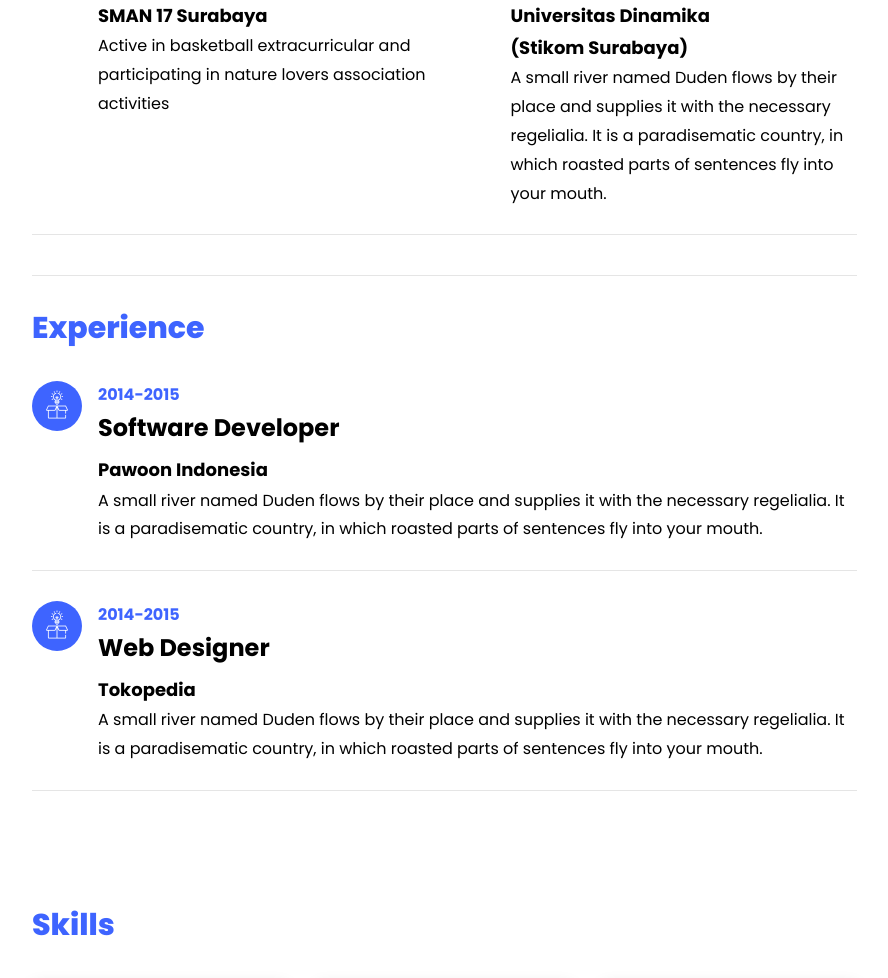
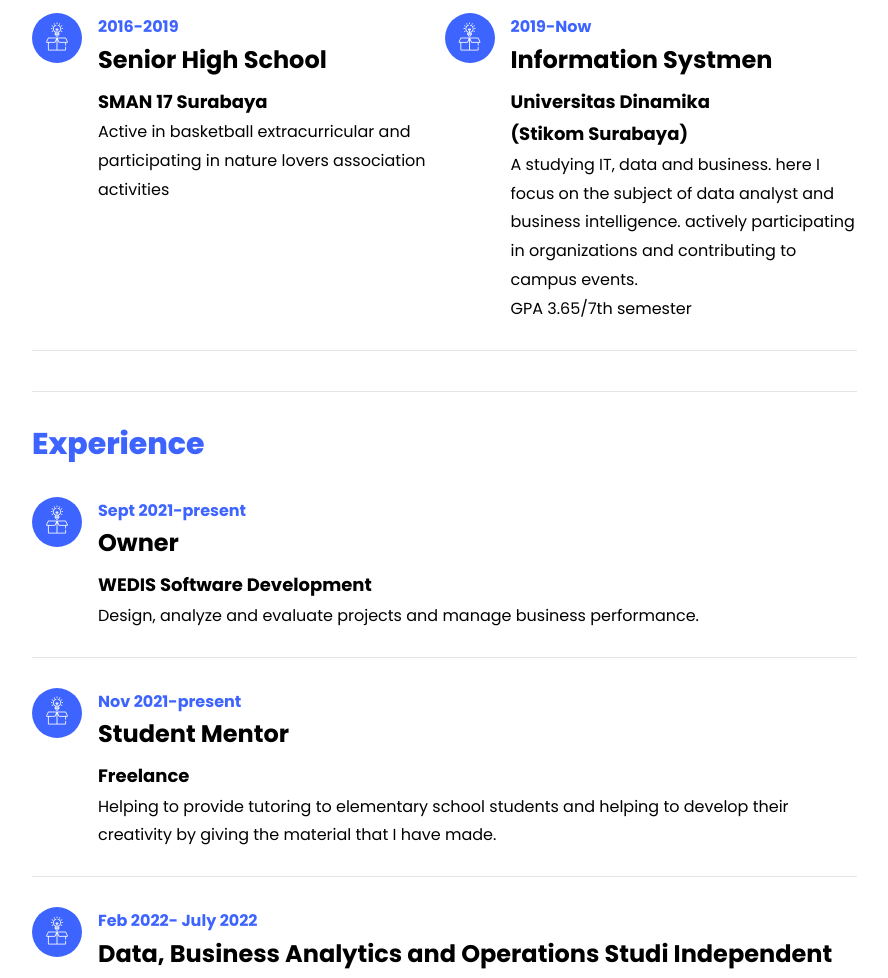
Before and after one commit to aprilianina/aprilianina.github.io, a plain HTML site: page index.html in a window 1280 px wide. Shown: the part 1822-2800 px from the top of the page, without its empty margins (338-1226 px from the left). Drawn offline with Linux system fonts and the light colour scheme; files whose address does not match are found by name.

Commit message:
add experience

```diff
--- a/index.html
+++ b/index.html
@@ -58,7 +58,7 @@
 						<h1>Apriliani Nur Afifah</h1>
 						<h2>I'm a
 							<span class="txt-rotate" data-period="2000"
-								data-rotate='[ "Data Enthusiast.", "Business Enthusiast" ]'></span>
+								data-rotate='[ "Data Enthusiast.", "Business Analyst" ]'></span>
 						</h2>
 					</div>
 				</div>
@@ -79,7 +79,7 @@
 					<div class="img-about img d-flex align-items-stretch">
 						<div class="overlay"></div>
 						<div class="img d-flex align-self-stretch align-items-center"
-							style="background-image:url(images/fotoapril.png);">
+							style="background-image:url(images/photo.png);">
 						</div>
 					</div>
 				</div>
@@ -88,7 +88,7 @@
 						<div class="col-md-12 heading-section ftco-animate">
 							<h1 class="big">About</h1>
 							<h2 class="mb-4">About Me</h2>
-							<p>My name is April, I am a 6th semester student of the Faculty of Technology and Informatics. Interested in data and business. I like to explore to learn new things that I have not or did not get in the lecture class. I have an open mind, optimistic, good communication and teamwork. I can see a picture of myself in the next 5-10 years because I am a visionary.</p>
+							<p>My name is April, I am an 8th semester student of the Faculty of Technology and Informatics. I am interested in data and business. This is proven by my current position as owner of a software development business. During my studies, I also actively participated in organizations with my achievements as Chairperson of the Student Association and moderator in several major events on campus. and being a moderator in several major events on campus. I am also communicative, visionary and innovative.</p>
 							<ul class="about-info mt-4 px-md-0 px-2">
 								<li class="d-flex"><span>Name:</span> <span>Apriliani Nur Afifah</span></li>
 								<li class="d-flex"><span>Date of birth:</span> <span>April 25, 2001</span></li>
@@ -150,9 +150,9 @@
 								<span class="date">2019-Now</span>
 								<h2>Information Systmen</h2>
 								<span class="position">Universitas Dinamika <br> (Stikom Surabaya)</span>
-								<p>A small river named Duden flows by their place and supplies it with the necessary
-									regelialia. It is a paradisematic country, in which roasted parts of sentences fly
-									into your mouth.</p>
+								<p>A studying IT, data and business. here I focus on the subject of data analyst and business intelligence. actively participating in organizations and contributing to campus events. <br>
+									GPA 3.65/7th semester
+									</p>
 							</div>
 						</div>
 					</div>
@@ -164,12 +164,10 @@
 								<span class="flaticon-ideas"></span>
 							</div>
 							<div class="text pl-3">
-								<span class="date">2014-2015</span>
-								<h2>Software Developer</h2>
-								<span class="position">Pawoon Indonesia</span>
-								<p>A small river named Duden flows by their place and supplies it with the necessary
-									regelialia. It is a paradisematic country, in which roasted parts of sentences fly
-									into your mouth.</p>
+								<span class="date">Sept 2021-present</span>
+								<h2>Owner</h2>
+								<span class="position">WEDIS Software Development</span>
+								<p>Design, analyze and evaluate projects and manage business performance.</p>
 							</div>
 						</div>
 						<div class="resume-wrap d-flex ftco-animate">
@@ -177,15 +175,36 @@
 								<span class="flaticon-ideas"></span>
 							</div>
 							<div class="text pl-3">
-								<span class="date">2014-2015</span>
-								<h2>Web Designer</h2>
-								<span class="position">Tokopedia</span>
-								<p>A small river named Duden flows by their place and supplies it with the necessary
-									regelialia. It is a paradisematic country, in which roasted parts of sentences fly
-									into your mouth.</p>
+								<span class="date">Nov 2021-present</span>
+								<h2>Student Mentor</h2>
+								<span class="position">Freelance</span>
+								<p>Helping to provide tutoring to elementary school students and helping to develop their creativity by giving the material that I have made.</p>
 							</div>
 						</div>
 
+						<div class="resume-wrap d-flex ftco-animate">
+							<div class="icon d-flex align-items-center justify-content-center">
+								<span class="flaticon-ideas"></span>
+							</div>
+							<div class="text pl-3">
+								<span class="date">Feb 2022- July 2022</span>
+								<h2>Data, Business Analytics and Operations Studi Independent</h2>
+								<span class="position">Kampus Merdeka Ruangguru</span>
+								<p>Learn business analyst and data analytics to help improve company insights</p>
+							</div>
+						</div>
+
+						<div class="resume-wrap d-flex ftco-animate">
+							<div class="icon d-flex align-items-center justify-content-center">
+								<span class="flaticon-ideas"></span>
+							</div>
+							<div class="text pl-3">
+								<span class="date">2021-present</span>
+								<h2>Student Mentor</h2>
+								<span class="position">Freelance</span>
+								<p>Helping to provide tutoring to elementary school students and helping to develop their creativity by giving the material that I have made.</p>
+							</div>
+						</div>
 					</div>
 					<div id="page-3" class="page three">
 						<h2 class="heading">Skills</h2>
```
Also changed, not shown: 1 other file.
